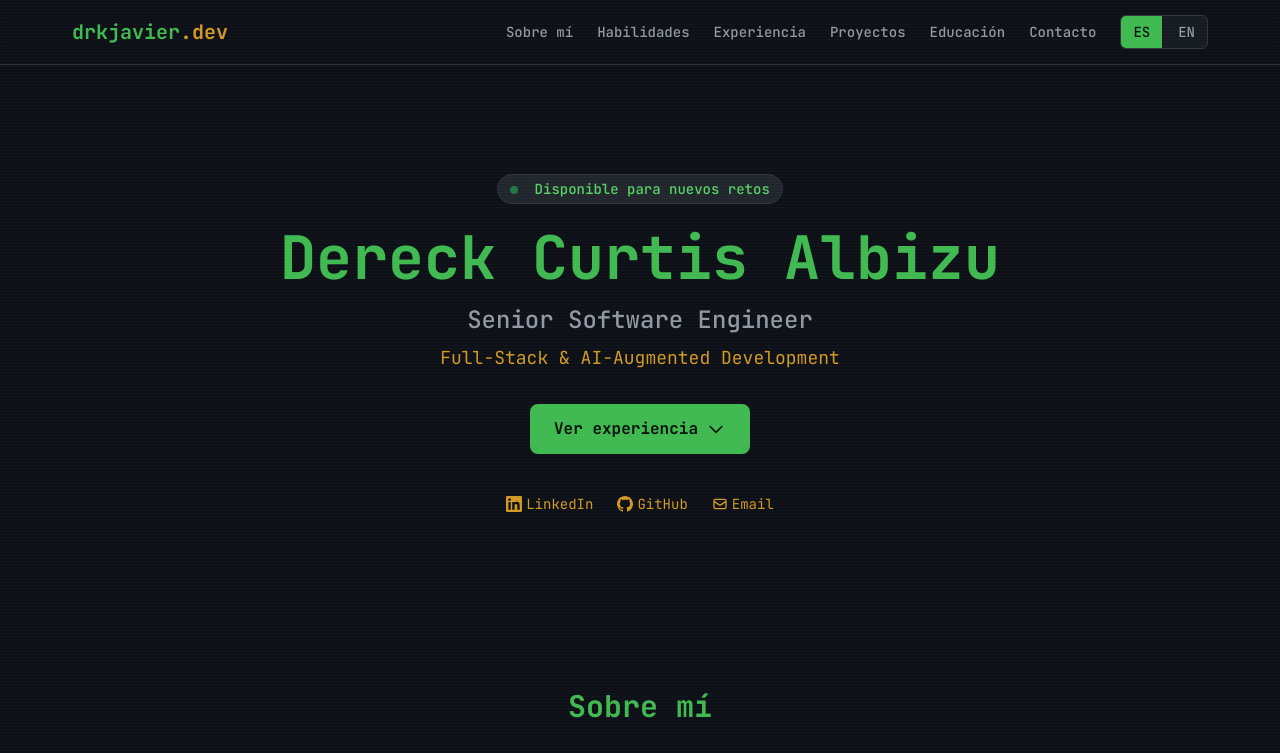
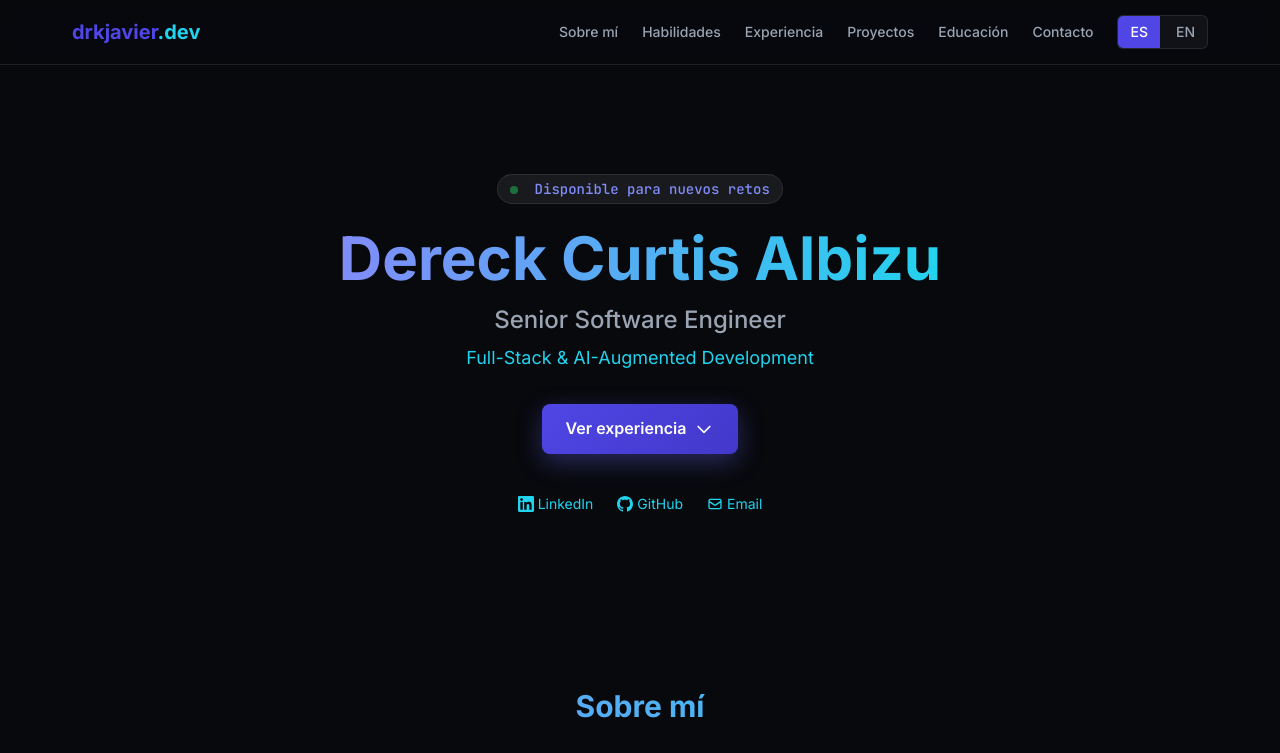
Before and after one commit to drkjavier/drkjavier.dev, an Astro site: page / in a window 1280 px wide. Shown: the top 753 px of the page. Built offline with nearby package versions, Linux system fonts and the light colour scheme; Astro itself is replaced by a stand-in of ours.

Commit message:
feat(style): implementa tema Aurora Glass v2 (pasos 1-4)

```diff
--- a/src/layouts/Layout.astro
+++ b/src/layouts/Layout.astro
@@ -17,7 +17,7 @@ const { lang = 'es' } = Astro.props;
     <link rel="icon" type="image/svg+xml" href="/favicon.svg" />
     <link rel="preconnect" href="https://fonts.googleapis.com" />
     <link rel="preconnect" href="https://fonts.gstatic.com" crossorigin />
-    <link href="https://fonts.googleapis.com/css2?family=JetBrains+Mono:wght@400;500;700&family=Fira+Code:wght@400;500&display=swap" rel="stylesheet" />
+    <link href="https://fonts.googleapis.com/css2?family=Inter:wght@400;500;600;700&family=JetBrains+Mono:wght@400;500;700&display=swap" rel="stylesheet" />
     <title>Dereck Curtis — Senior Software Engineer</title>
   </head>
   <body class="min-h-screen">
--- /dev/null
+++ b/src/styles/experiments-v2.css
@@ -0,0 +1,158 @@
+/* ============================================================
+   EXPERIMENTOS v2 — AURORA GLASS   (rama experiment/styles-v2)
+   ------------------------------------------------------------
+   ⚠️  Todo lo que vive en este archivo es DESCARTABLE.
+   Revertir el estilo v2 completo:
+       1) borrar este archivo
+       2) quitar la línea  @import './experiments-v2.css';  de global.css
+       3) volver el import del tema a './themes/theme-corporate.css'
+       4) (si se tocó) revertir tailwind.config.mjs y Layout.astro
+   Nota: NO se importa `experiments.css` (v1) → con esto desaparecen
+   el glow verde y las scanlines CRT del tema anterior.
+   Propuesta completa y tokens: PROPUESTA_ESTILO_V2.md
+   ============================================================ */
+
+/* ------------------------------------------------------------
+   PASO 2a — Aurora de fondo (radial gradients con deriva lenta)
+   html pinta el lienzo; body queda transparente para que el
+   ::before fijo (z-index:-1) sea visible por debajo del contenido.
+   ------------------------------------------------------------ */
+html {
+  background-color: #08090d;
+}
+
+body {
+  background-color: transparent;
+}
+
+body::before {
+  content: '';
+  position: fixed;
+  inset: 0;
+  z-index: -1;
+  pointer-events: none;
+  background:
+    radial-gradient(60rem 40rem at 12% -10%, rgba(99, 102, 241, 0.3), transparent 60%),
+    radial-gradient(50rem 36rem at 95% 5%, rgba(34, 211, 238, 0.22), transparent 60%),
+    radial-gradient(55rem 40rem at 50% 110%, rgba(16, 185, 129, 0.18), transparent 60%);
+  animation: aurora-drift 24s ease-in-out infinite alternate;
+}
+
+@keyframes aurora-drift {
+  from {
+    transform: translate3d(-2%, -1%, 0) scale(1);
+  }
+  to {
+    transform: translate3d(2%, 2%, 0) scale(1.06);
+  }
+}
+
+/* ------------------------------------------------------------
+   PASO 2b — Títulos con la marca en degradado (H1 del hero y
+   títulos de sección). background-clip:text gana al color
+   inline de los componentes gracias a -webkit-text-fill-color.
+   ------------------------------------------------------------ */
+h1,
+.section-title {
+  background-image: var(--gradient-brand);
+  -webkit-background-clip: text;
+  background-clip: text;
+  -webkit-text-fill-color: transparent;
+}
+
+/* ------------------------------------------------------------
+   PASO 2c — Tarjetas de vidrio + hover lift
+   (pisa a .card de @layer components: este archivo va sin capa)
+   ------------------------------------------------------------ */
+.card {
+  background-color: rgba(255, 255, 255, 0.045);
+  border-color: rgba(255, 255, 255, 0.09);
+  backdrop-filter: blur(14px) saturate(1.3);
+  -webkit-backdrop-filter: blur(14px) saturate(1.3);
+  box-shadow: var(--shadow-sm);
+  transition:
+    transform var(--transition-normal),
+    box-shadow var(--transition-normal),
+    border-color var(--transition-normal);
+}
+
+.card:hover {
+  transform: translateY(-3px);
+  border-color: rgba(129, 140, 248, 0.45);
+  box-shadow:
+    0 0 0 1px rgba(129, 140, 248, 0.18),
+    0 18px 40px rgba(99, 102, 241, 0.18);
+}
+
+/* ------------------------------------------------------------
+   PASO 2d — CTA primario: degradado sólido indigo (texto blanco
+   ≥ 6.3:1) + glow; hover oscurece en vez de aclarar para no
+   bajar el contraste por debajo de 4.5:1.
+   (Reemplaza a las reglas de contraste "verde" del v1, que se
+   eliminaron de global.css en este experimento.)
+   ------------------------------------------------------------ */
+.btn-primary {
+  background: var(--gradient-brand-solid);
+  color: #ffffff;
+  box-shadow: 0 8px 24px rgba(99, 102, 241, 0.35);
+}
+
+.btn-primary,
+.btn-primary:hover {
+  color: #ffffff;
+}
+
+.btn-primary:hover {
+  background: linear-gradient(135deg, #4338ca 0%, #3730a3 100%);
+  transform: translateY(-2px);
+  box-shadow: 0 12px 30px rgba(99, 102, 241, 0.45);
+}
+
+/* ------------------------------------------------------------
+   PASO 3 — Mono como acento (el cuerpo ya es Inter vía tema)
+   ------------------------------------------------------------ */
+.badge,
+code,
+pre,
+kbd {
+  font-family: var(--font-family-mono);
+}
+
+/* ------------------------------------------------------------
+   PASO 4a — Navbar de vidrio (gana a la utility bg-background/95
+   por especificidad: 1 elemento + 2 clases)
+   ------------------------------------------------------------ */
+nav.fixed.top-0 {
+  background-color: rgba(8, 9, 13, 0.72);
+  backdrop-filter: blur(12px) saturate(1.4);
+  -webkit-backdrop-filter: blur(12px) saturate(1.4);
+}
+
+/* ------------------------------------------------------------
+   PASO 4b — Foco visible accesible
+   ------------------------------------------------------------ */
+a:focus-visible,
+button:focus-visible,
+[tabindex]:focus-visible {
+  outline: 2px solid #818cf8;
+  outline-offset: 3px;
+  border-radius: 4px;
+}
+
+/* ------------------------------------------------------------
+   PASO 4c — Respeta prefers-reduced-motion
+   ------------------------------------------------------------ */
+@media (prefers-reduced-motion: reduce) {
+  body::before {
+    animation: none;
+  }
+
+  html {
+    scroll-behavior: auto;
+  }
+
+  .card,
+  .btn-primary {
+    transition: none;
+  }
+}
--- a/src/styles/global.css
+++ b/src/styles/global.css
@@ -1,8 +1,8 @@
 /* ============================================
    GLOBAL STYLES
    ============================================ */
-@import './themes/theme-corporate.css';
-@import './experiments.css';  /* ajustes descartables — ver EXPERIMENTOS_ESTILO.md */
+@import './themes/theme-aurora.css';  /* v2 Aurora Glass (v1 Terminal Dark: theme-corporate.css) */
+@import './experiments-v2.css';  /* ajustes descartables v2 — ver PROPUESTA_ESTILO_V2.md */
 
 @tailwind base;
 @tailwind components;
@@ -115,17 +115,7 @@
 }
 
 /* ============================================
-   EXPERIMENTO "paso 1": contraste de texto sobre verde brillante
-   (primary pasó a #3fb950 → el texto blanco no llega a 4.5:1)
-   Revertir: git revert <commit del paso 1>
-   Mapeo completo: EXPERIMENTOS_ESTILO.md
+   (v1 eliminado en experiment/styles-v2: las reglas de contraste
+   sobre verde brillante ya no aplican — primary ahora es indigo
+   sólido con texto blanco ≥ 6.3:1. Ver PROPUESTA_ESTILO_V2.md.)
    ============================================ */
-.btn-primary,
-.btn-primary:hover {
-  color: #06120a;
-}
-
-/* Botón activo del selector de idioma (LanguageToggle) */
-button[style*="--color-primary"] {
-  color: #06120a !important;
-}
--- /dev/null
+++ b/src/styles/themes/theme-aurora.css
@@ -0,0 +1,67 @@
+/* ============================================
+   THEME: Aurora Glass (v2)
+   — Fondo casi negro con auroras, tarjetas de
+     vidrio y degradado indigo → cian.
+   Cambiar el import en global.css para migrar
+   de tema. Mapeo completo: PROPUESTA_ESTILO_V2.md
+   ============================================ */
+
+:root {
+  /* Primary palette (solidos: botones con texto blanco ≥ 4.5:1) */
+  --color-primary: #4f46e5;
+  --color-primary-light: #818cf8;
+  --color-primary-dark: #3730a3;
+
+  /* Secondary palette */
+  --color-secondary: #a5b4fc;
+  --color-secondary-light: #c7d2fe;
+
+  /* Accent */
+  --color-accent: #22d3ee;
+  --color-accent-light: #67e8f9;
+
+  /* Backgrounds */
+  --color-background: #08090d;
+  --color-surface: rgba(255, 255, 255, 0.045);
+  --color-surface-alt: rgba(255, 255, 255, 0.07);
+
+  /* Text */
+  --color-text: #f4f5f7;
+  --color-text-muted: #9aa4b2;
+  --color-text-inverse: #ffffff;
+
+  /* Borders */
+  --color-border: rgba(255, 255, 255, 0.09);
+  --color-border-light: rgba(255, 255, 255, 0.06);
+
+  /* Marca */
+  --gradient-brand: linear-gradient(90deg, #818cf8 0%, #22d3ee 100%);
+  --gradient-brand-solid: linear-gradient(135deg, #4f46e5 0%, #4338ca 100%);
+
+  /* Spacing */
+  --section-padding: 5rem;
+  --container-max-width: 1200px;
+
+  /* Typography */
+  --font-family-base: 'Inter', system-ui, -apple-system, sans-serif;
+  --font-family-mono: 'JetBrains Mono', ui-monospace, SFMono-Regular, Menlo, monospace;
+  --font-size-hero: 3.25rem;
+  --font-size-h2: 2rem;
+  --font-size-h3: 1.5rem;
+  --font-size-body: 1rem;
+  --font-size-small: 0.875rem;
+
+  /* Shadows */
+  --shadow-sm: 0 1px 2px rgba(0, 0, 0, 0.35), 0 12px 32px rgba(0, 0, 0, 0.25);
+  --shadow-md: 0 4px 12px rgba(0, 0, 0, 0.4), 0 18px 44px rgba(0, 0, 0, 0.3);
+  --shadow-lg: 0 12px 32px rgba(0, 0, 0, 0.45), 0 28px 64px rgba(0, 0, 0, 0.35);
+
+  /* Border radius */
+  --radius-sm: 4px;
+  --radius-md: 8px;
+  --radius-lg: 12px;
+
+  /* Transitions */
+  --transition-fast: 150ms ease;
+  --transition-normal: 250ms ease;
+}
--- a/tailwind.config.mjs
+++ b/tailwind.config.mjs
@@ -14,8 +14,8 @@ export default {
         border: 'var(--color-border)',
       },
       fontFamily: {
-        sans: ['JetBrains Mono', 'ui-monospace', 'SFMono-Regular', 'Menlo', 'monospace'],
-        mono: ['Fira Code', 'ui-monospace', 'monospace'],
+        sans: ['Inter', 'system-ui', '-apple-system', 'sans-serif'],
+        mono: ['JetBrains Mono', 'ui-monospace', 'SFMono-Regular', 'Menlo', 'monospace'],
       },
     },
   },
```
Also changed, not shown: BITACORA_CAMBIOS.md (+14 -0 lines), PROPUESTA_ESTILO_V2.md (+11 -6 lines).
